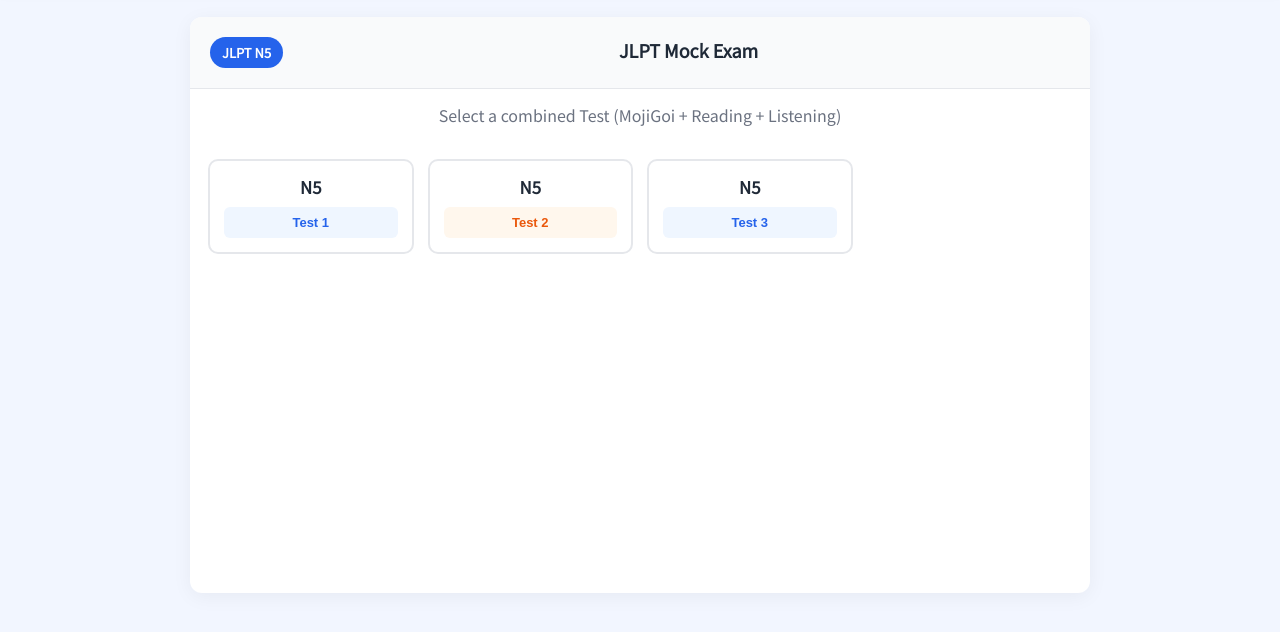
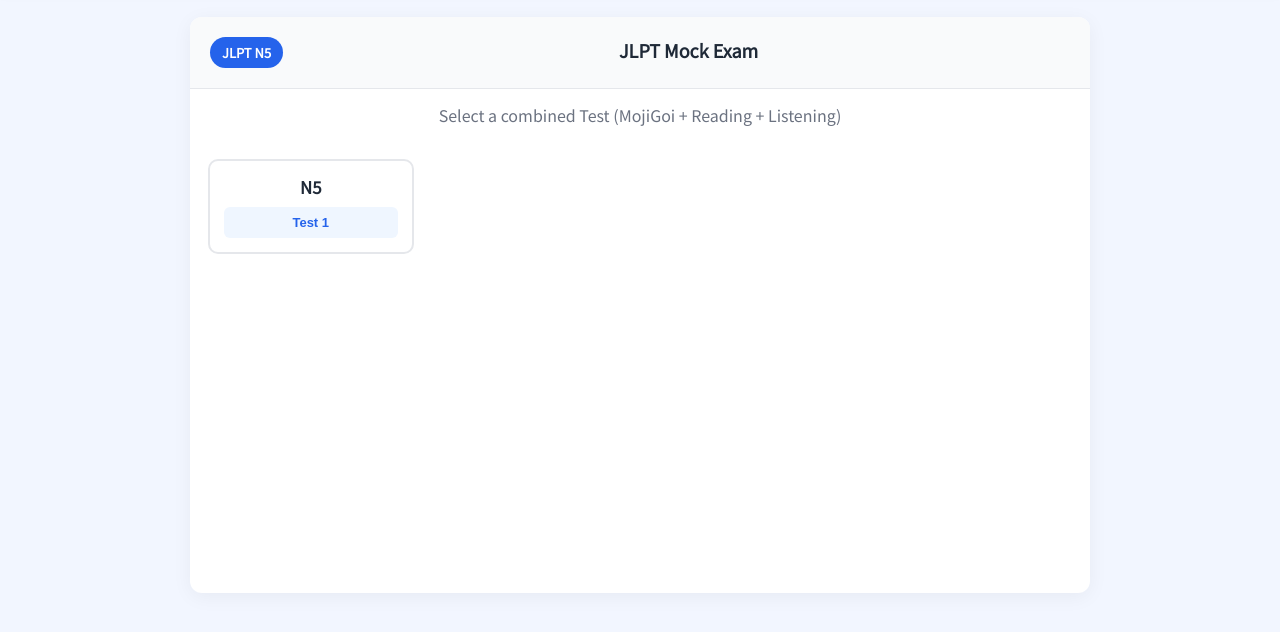
Before and after one commit to hanlinnkyaw1/japanese, a website: page jlpt-mock-exam/N5Test.html in a window 1280 px wide. Shown: the part 72-704 px from the top of the page. Drawn offline with Linux system fonts and the light colour scheme; no server answers.

Commit message:
Update N5Test.html

```diff
--- a/jlpt-mock-exam/N5Test.html
+++ b/jlpt-mock-exam/N5Test.html
@@ -174,14 +174,6 @@
                     <span class="year-label-lg">N5</span>
                     <button class="month-btn month-july" onclick="loadCombinedTest(1)">Test 1</button>
                 </div>
-                <div class="year-select-card">
-                    <span class="year-label-lg">N5</span>
-                    <button class="month-btn month-dec" onclick="loadCombinedTest(2)">Test 2</button>
-                </div>
-                <div class="year-select-card">
-                    <span class="year-label-lg">N5</span>
-                    <button class="month-btn month-july" onclick="loadCombinedTest(3)">Test 3</button>
-                </div>
             </div>
         </div>
 
```
